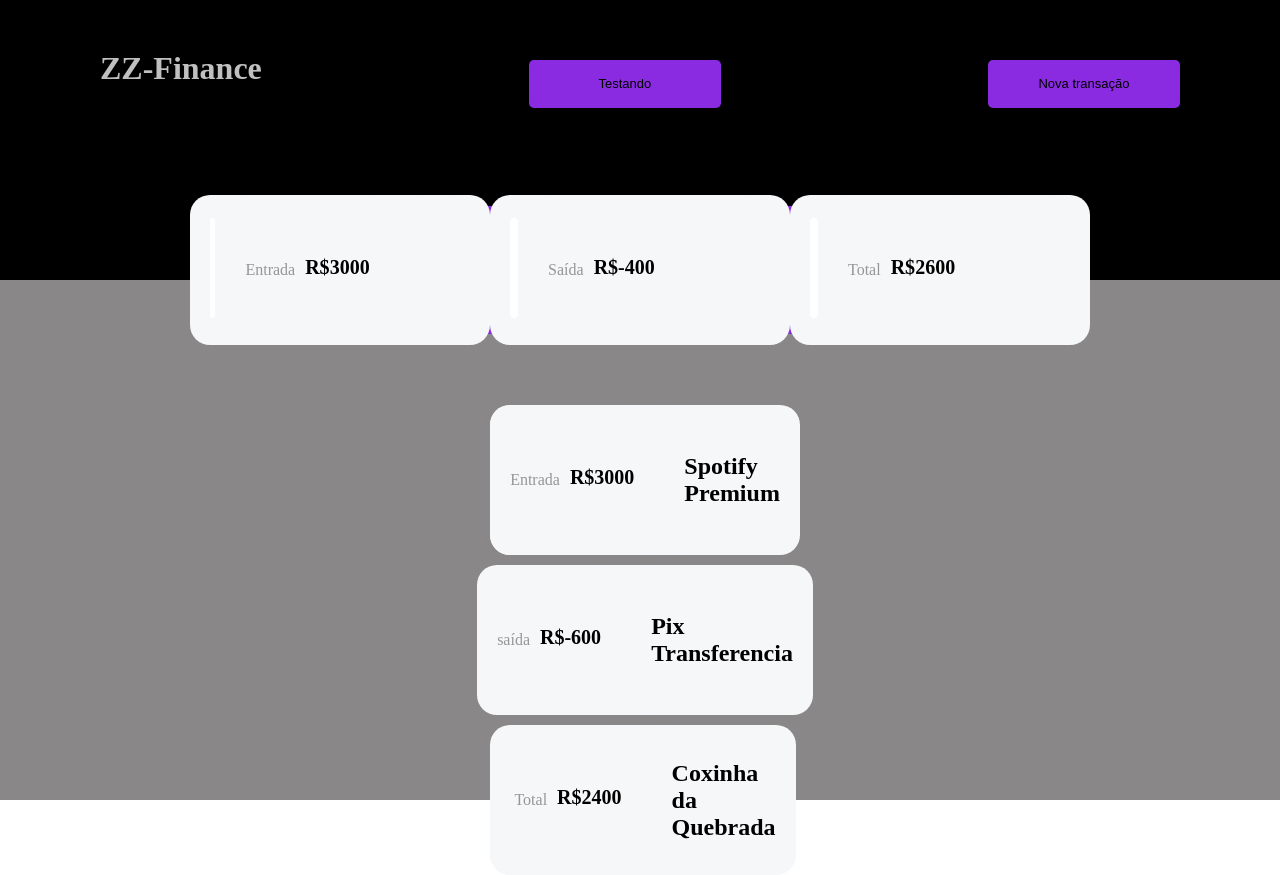
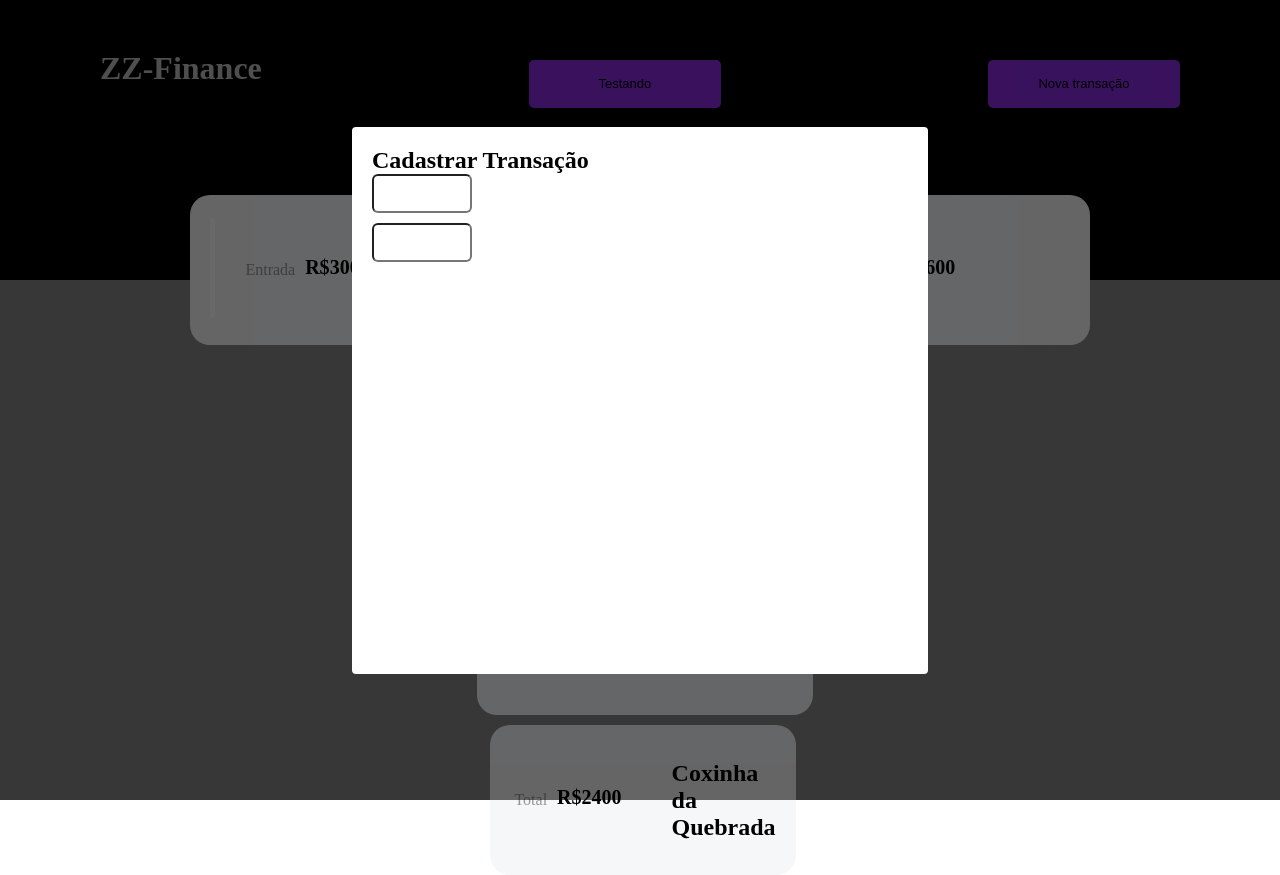
Before and after one commit to EdsonZ91/ZZ-Finance, a React (Vite) app: page / in a window 1280 px wide. Built offline with nearby package versions, Linux system fonts and the light colour scheme; a web font is replaced by a local one.

Commit message:
novas dores cabeça

```diff
--- a/src/App.jsx
+++ b/src/App.jsx
@@ -2,7 +2,8 @@ import"./App.css"
 import  Crd from "./componentes/Arquivos"
 import Pencil from "./componentes/texto"
 import Bagb from "./componentes/Bag"
-import PressB from "./componentes/PressB"
+import Modal from "./componentes/Modal"
+
 
 
 function App() {
@@ -61,7 +62,10 @@ function App() {
 
                 </div>
 
-                {pressButton && <PressB/>}
+                { <Modal />}
+
+
+
 
 
 
--- /dev/null
+++ b/src/componentes/Entrada/index.jsx
@@ -0,0 +1,7 @@
+export default function InputCrd(){
+    return (
+        <div>
+            <input />
+        </div>
+    )
+}
--- /dev/null
+++ b/src/componentes/Modal/Style.css
@@ -0,0 +1,18 @@
+.container-segundaP{
+    position: fixed;
+    width: 100vw;
+    height: 100vh;
+    background-color: rgba(0, 0, 0, 0.59);
+    display: flex;
+    z-index: 1;
+    justify-content: center;
+    align-items: center;
+}
+
+.segundaP{
+    width: 576px;
+    height: 547px;
+    background-color: white;
+    border-radius: 4px;
+    padding: 20px;
+}
--- /dev/null
+++ b/src/componentes/Modal/index.jsx
@@ -0,0 +1,29 @@
+import InputCrd from '../Entrada'
+import './Style.css'
+
+function Modal(){
+
+ return(
+  <div className="container-segundaP">
+   <div className='segundaP'>
+      <div>
+         <h2>Cadastrar Transação</h2>
+         <div>
+          <InputCrd/>
+          <InputCrd/>
+
+         </div>
+
+      </div>
+      <form>
+
+
+      </form>
+
+
+   </div>
+  </div>
+
+    )
+}
+export default Modal
--- a/src/componentes/PressB/Style.css
+++ /dev/null
@@ -1,7 +0,0 @@
-.container-pressb{
-    position: absolute;
-    width: 100vw;
-    height: 100vh;
-    background-color: rgba(0, 0, 0, 0.055);
-    display: flex;
-}
--- a/src/componentes/PressB/index.jsx
+++ /dev/null
@@ -1,14 +0,0 @@
-import './Style.css'
-
-
-function PressB(){
-
- return(
-  <div className="container-pressb">
-
-     <h1></h1>
-  </div>
-
-    )
-}
-export default PressB
```
Also changed, not shown: src/componentes/Entrada/Style.css (added).
